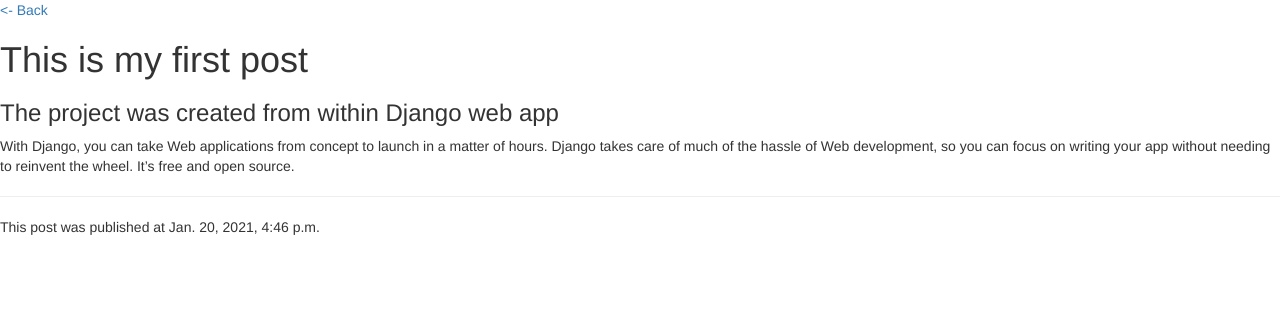
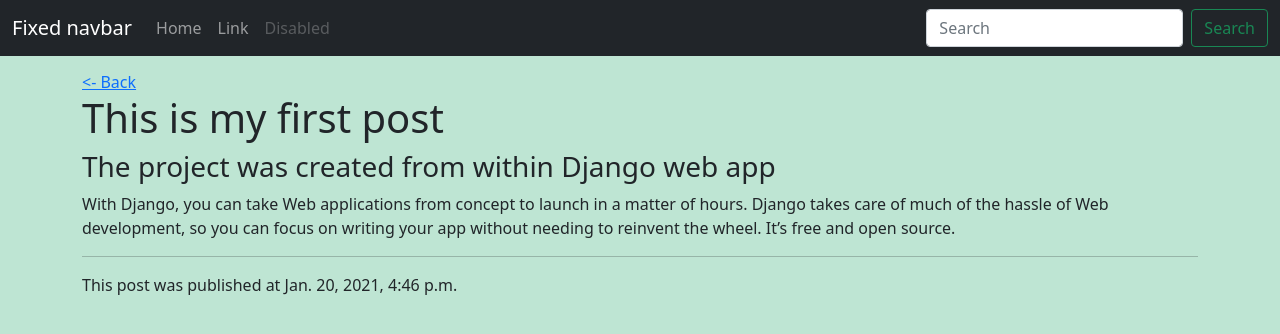
Before and after one commit to alena22292/django-python, a Django app: a page that uses blog/templates/post.html in a window 1280 px wide. Shown: the top 334 px of the page. Run offline with Django 3.2, Linux system fonts and the light colour scheme; data comes from the database, SQL or seed files in the repository; some libraries are stand-ins or nearby versions.

Commit message:
Run three static page

```diff
--- a/blog/static/css/style.css
+++ b/blog/static/css/style.css
@@ -1,3 +1,7 @@
 body {
   background: #bee5d3 !important;
 }
+
+.container {
+  margin-top: 70px;
+}
--- a/blog/templates/about.html
+++ b/blog/templates/about.html
@@ -1,5 +1,5 @@
-{% load bootstrap3 %}
-{% bootstrap_css %}
-{% bootstrap_javascript %}
+{% extends 'base.html' %}
 
+{% block content %}
 <h1>About page</h1>
+{% endblock %}
--- /dev/null
+++ b/blog/templates/base.html
@@ -0,0 +1,86 @@
+<!DOCTYPE html>
+<html lang="en">
+<head>
+    <meta charset="UTF-8">
+    <meta name="viewport" content="width=device-width, initial-scale=1">
+    {% load static %}
+    <link rel="stylesheet" type="text/css" href="{% static 'css/style.css' %}" />
+
+<!--    Need to update bootstrap up to 4 version {% load bootstrap3 %}-->
+<!--    {% bootstrap_css %}-->
+<!--    {% bootstrap_javascript %}-->
+    <title>{% block title %}Python Website{% endblock %}</title>
+    <link href="https://cdn.jsdelivr.net/npm/bootstrap@5.0.0-beta1/dist/css/bootstrap.min.css" rel="stylesheet" integrity="sha384-giJF6kkoqNQ00vy+HMDP7azOuL0xtbfIcaT9wjKHr8RbDVddVHyTfAAsrekwKmP1" crossorigin="anonymous">
+    <link rel="apple-touch-icon" href="/docs/5.0/assets/img/favicons/apple-touch-icon.png" sizes="180x180">
+    <link rel="icon" href="/docs/5.0/assets/img/favicons/favicon-32x32.png" sizes="32x32" type="image/png">
+    <link rel="icon" href="/docs/5.0/assets/img/favicons/favicon-16x16.png" sizes="16x16" type="image/png">
+    <link rel="manifest" href="/docs/5.0/assets/img/favicons/manifest.json">
+    <link rel="mask-icon" href="/docs/5.0/assets/img/favicons/safari-pinned-tab.svg" color="#7952b3">
+    <link rel="icon" href="/docs/5.0/assets/img/favicons/favicon.ico">
+    <meta name="theme-color" content="#7952b3">
+    <style>
+      .bd-placeholder-img {
+        font-size: 1.125rem;
+        text-anchor: middle;
+        -webkit-user-select: none;
+        -moz-user-select: none;
+        user-select: none;
+      }
+
+      @media (min-width: 768px) {
+        .bd-placeholder-img-lg {
+          font-size: 3.5rem;
+        }
+      }
+    </style>
+</head>
+<body class="d-flex flex-column h-100">
+  <header>
+  <!-- Fixed navbar -->
+  <nav class="navbar navbar-expand-md navbar-dark fixed-top bg-dark">
+    <div class="container-fluid">
+      <a class="navbar-brand" href="#">Fixed navbar</a>
+      <button class="navbar-toggler" type="button" data-bs-toggle="collapse" data-bs-target="#navbarCollapse" aria-controls="navbarCollapse" aria-expanded="false" aria-label="Toggle navigation">
+        <span class="navbar-toggler-icon"></span>
+      </button>
+      <div class="collapse navbar-collapse" id="navbarCollapse">
+        <ul class="navbar-nav me-auto mb-2 mb-md-0">
+          <li class="nav-item active">
+            <a class="nav-link" aria-current="page" href="#">Home</a>
+          </li>
+          <li class="nav-item">
+            <a class="nav-link" href="#">Link</a>
+          </li>
+          <li class="nav-item">
+            <a class="nav-link disabled" href="#" tabindex="-1" aria-disabled="true">Disabled</a>
+          </li>
+        </ul>
+        <form class="d-flex">
+          <input class="form-control me-2" type="search" placeholder="Search" aria-label="Search">
+          <button class="btn btn-outline-success" type="submit">Search</button>
+        </form>
+      </div>
+    </div>
+  </nav>
+</header>
+
+  <main class="flex-shrink-0">
+    <div id="content" class="container">
+        {% block content %}
+          This is a fallback text
+        {% endblock %}
+    </div>
+  </main>
+
+<!--  <footer class="footer mt-auto py-3 bg-light">-->
+<!--    <div class="container">-->
+<!--      <span class="text-muted">Place sticky footer content here.</span>-->
+<!--    </div>-->
+<!--  </footer>-->
+
+
+
+
+     <script src="https://cdn.jsdelivr.net/npm/bootstrap@5.0.0-beta1/dist/js/bootstrap.bundle.min.js" integrity="sha384-ygbV9kiqUc6oa4msXn9868pTtWMgiQaeYH7/t7LECLbyPA2x65Kgf80OJFdroafW" crossorigin="anonymous"></script>
+</body>
+</html>
--- a/blog/templates/post.html
+++ b/blog/templates/post.html
@@ -1,7 +1,8 @@
-{% load bootstrap3 %}
-{% bootstrap_css %}
-{% bootstrap_javascript %}
+{% extends 'base.html' %}
 
+{% block title %}{{ post.title }}{% endblock %}
+
+{% block content %}
 <a href="/"><- Back</a>
 
 <h1>{{ post.title }}</h1>
@@ -14,3 +15,4 @@
 {% if post.published %}
   <p>This post was published at {{ post.created }}</p>
 {% endif %}
+{% endblock %}
--- a/django_python/settings.py
+++ b/django_python/settings.py
@@ -120,3 +120,5 @@ USE_TZ = True
 # https://docs.djangoproject.com/en/3.1/howto/static-files/
 
 STATIC_URL = '/static/'
+MEDIA_URL = '/media/'
+MEDIA_ROOT = os.path.join(BASE_DIR, 'media/')
```
Also changed, not shown: blog/templates/index.html (+3 -6 lines), 3 other files.
